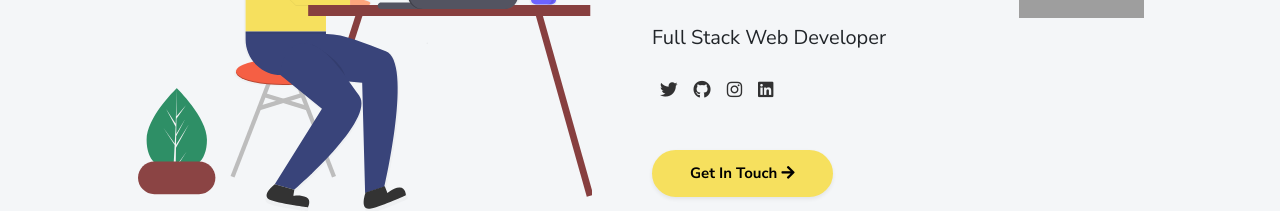
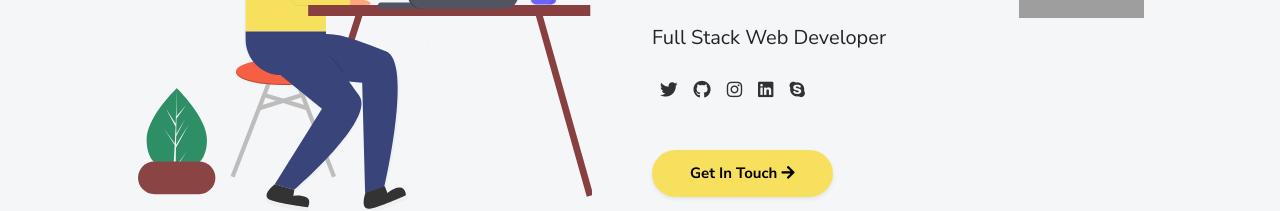
Before and after one commit to erfuun/erfuun.github.io, a Vue app: page / in a window 1280 px wide. Shown: the part 252-463 px from the top of the page. Built offline with nearby package versions, Linux system fonts and the light colour scheme.

Commit message:
Fix Linkedin link and add skype info

```diff
--- a/src/components/Footer.vue
+++ b/src/components/Footer.vue
@@ -10,7 +10,7 @@
               <li class="nav-item">
                 <a
                   class="nav-link"
-                  href="https://twitter.com/@nezhad.erfan"
+                  href="https://twitter.com/@nezhad_erfan"
                   title="Twitter"
                   ><i class="fab fa-twitter"></i
                   ><span class="menu-title sr-only">Twitter</span></a
@@ -37,10 +37,19 @@
               <li class="nav-item">
                 <a
                   class="nav-link"
-                  href="https://www.linkedin.com/"
+                  href="https://www.linkedin.com/in/erfan-sadeghi-nezhad-a745761b4/"
                   title="LinkedIn"
                   ><i class="fab fa-linkedin"></i
                   ><span class="menu-title sr-only">LinkedIn</span></a
+                >
+              </li>
+              <li class="nav-item">
+                <a
+                  class="nav-link"
+                  href="https://join.skype.com/invite/IbEic0cN7d4b"
+                  title="Skype"
+                  ><i class="fab fa-skype"></i
+                  ><span class="menu-title sr-only">Skype</span></a
                 >
               </li>
             </ul>
--- a/src/components/Header.vue
+++ b/src/components/Header.vue
@@ -87,7 +87,7 @@
                       <li class="nav-item">
                         <a
                           class="nav-link"
-                          href="https://twitter.com/@nezhad.erfan"
+                          href="https://twitter.com/@nezhad_erfan"
                           title="Twitter"
                           ><i class="fab fa-twitter"></i
                           ><span class="menu-title sr-only">Twitter</span></a
@@ -114,10 +114,19 @@
                       <li class="nav-item">
                         <a
                           class="nav-link"
-                          href="https://www.linkedin.com/"
+                          href="https://www.linkedin.com/in/erfan-sadeghi-nezhad-a745761b4/"
                           title="LinkedIn"
                           ><i class="fab fa-linkedin"></i
                           ><span class="menu-title sr-only">LinkedIn</span></a
+                        >
+                      </li>
+                      <li class="nav-item">
+                        <a
+                          class="nav-link"
+                          href="https://join.skype.com/invite/IbEic0cN7d4b"
+                          title="Skype"
+                          ><i class="fab fa-skype"></i
+                          ><span class="menu-title sr-only">Skype</span></a
                         >
                       </li>
                     </ul>
```
